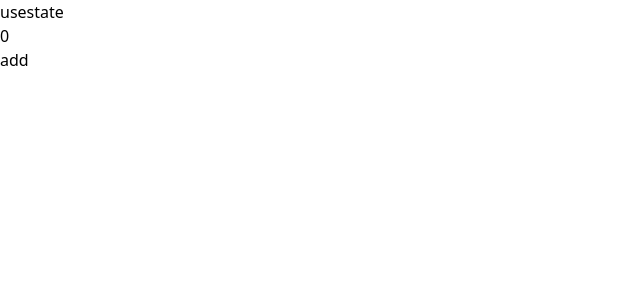
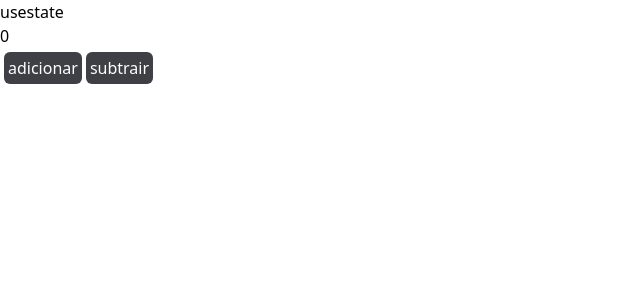
Before and after one commit to YuriKauan10/EstudoDeReact, a Next.js app: page /useState/usestate in a window 1280 px wide. Shown: the top 300 px of the page, without its empty margins (0-640 px from the left). Built offline with nearby package versions, Linux system fonts and the light colour scheme.

Commit message:
passando o useState pra outro componente

```diff
--- /dev/null
+++ b/pages/components/DisplayState.tsx
@@ -0,0 +1,10 @@
+interface DisplayStateProps{
+    valor: number,
+
+}
+
+export default function DisplayState(props: DisplayStateProps){
+    return (
+        <div>{props.valor}</div>
+    )
+}
--- a/pages/useState/usestate.tsx
+++ b/pages/useState/usestate.tsx
@@ -1,17 +1,23 @@
 import { useState } from "react"
+import DisplayState from "../components/DisplayState"
 
 export default function Usestate(){
     const [count, setCount] = useState<number>(0)
 
-    function contador(){
+    function adicionar(){
         setCount(count + 1)
+    }
+
+    function subtrair(){
+        setCount(count - 1)
     }
 
     return (
         <div>
             usestate
-            <div>{count}</div>
-            <button onClick = {contador}>add</button>
+            <DisplayState valor={count}></DisplayState>
+            <button className="bg-zinc-700 text-white rounded-md p-1 m-1 hover:bg-zinc-800" onClick = {adicionar}>adicionar</button>
+            <button className="bg-zinc-700 text-white rounded-md p-1 hover:bg-zinc-800" onClick = {subtrair}>subtrair</button>
         </div>
     )
 }
```
